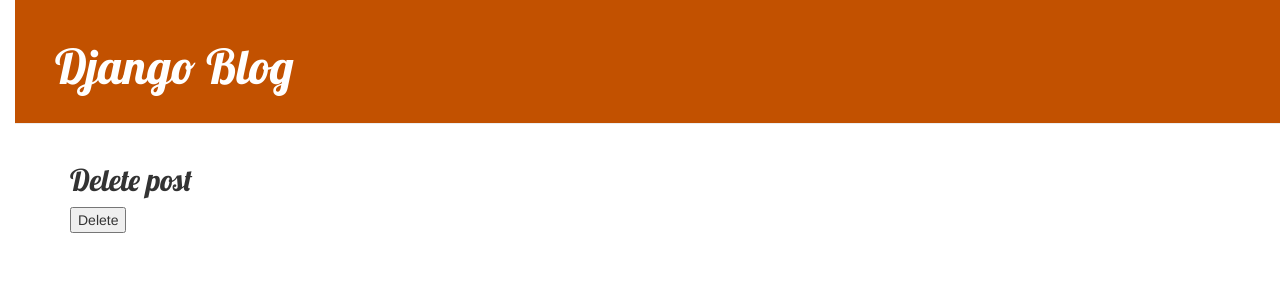
After one commit to rudzbart/blog-projektowanie-www, a Django app: template blog/templates/blog/post_delete.html in a window 1280 px wide. The commit adds this page. Shown: the top 300 px of the page. Run offline with Django 3.2, Linux system fonts and the light colour scheme; the template is opened without the code that fills it, so the values that code supplies are empty; some libraries are stand-ins or nearby versions.

Commit message:
Added delete button.

```diff
--- a/blog/templates/blog/base.html
+++ b/blog/templates/blog/base.html
@@ -10,8 +10,8 @@
     <body>
       <div class="page-header">
         {% if user.is_authenticated %}
-    <a href="{% url 'post_new' %}" class="top-menu"><span class="glyphicon glyphicon-plus"></span></a>
-{% endif %}
+          <a href="{% url 'post_new' %}" class="top-menu"><span class="glyphicon glyphicon-plus"></span></a>
+        {% endif %}
       <h1><a href="/">Django Blog</a></h1>
   </div>
   <div class="content container">
--- /dev/null
+++ b/blog/templates/blog/post_delete.html
@@ -0,0 +1,9 @@
+{% extends 'blog/base.html' %}
+
+{% block content %}
+      <h2>Delete post</h2>
+      <form method=="POST" class="post-from">
+        {% csrf_token %}
+        <button type="submit">Delete</button>
+      </form>
+{% endblock %}
--- a/blog/templates/blog/post_detail.html
+++ b/blog/templates/blog/post_detail.html
@@ -9,6 +9,7 @@
         {% endif %}
           {% if user.is_authenticated %}
             <a class="btn btn-default" href="{% url 'post_edit' pk=post.pk %}"><span class="glyphicon glyphicon-pencil"></span></a>
+            <a class="btn btn-default" href="{% url 'post_delete' pk=post.pk %}"><span class="glyphicon glyphicon-remove"></span></a>
           {% endif %}
         <h1>{{ post.title }}</h1>
         <p>{{ post.text|linebreaksbr }}</p>
--- a/blog/urls.py
+++ b/blog/urls.py
@@ -6,4 +6,5 @@
     path('post/<int:pk>/', views.post_detail, name='post_detail'),
     path('post/new/', views.post_new, name='post_new'),
     path('post/<int:pk>/edit/', views.post_edit, name='post_edit'),
+    path('post/<int:pk>/delete/', views.post_delete, name='post_delete'),
 ]
```
Also changed, not shown: blog/views.py (+10 -0 lines).
